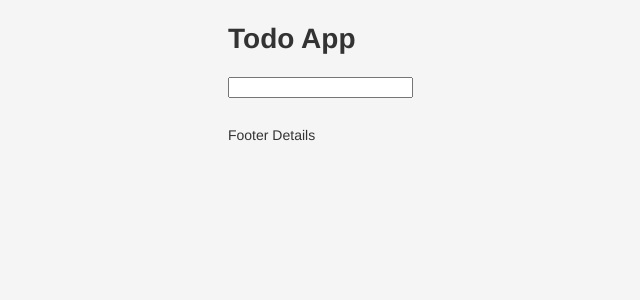
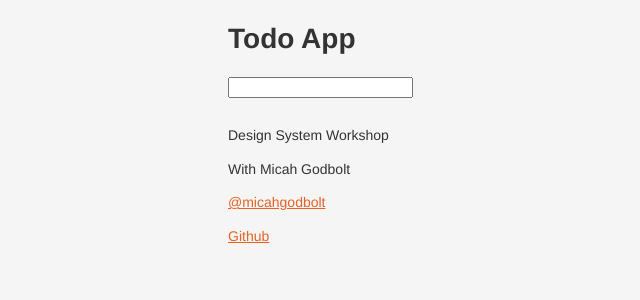
Before and after one commit to micahgodbolt/design-system-workshop-2.0, a Vue app: page / in a window 1280 px wide. Shown: the top 300 px of the page, without its empty margins (137-777 px from the left). Built offline with nearby package versions, Linux system fonts and the light colour scheme.

Commit message:
01-exercise

```diff
--- a/src/App.vue
+++ b/src/App.vue
@@ -9,7 +9,10 @@
         <!-- Todo List -->
       </main>
     <footer>
-      Footer Details
+      <p>Design System Workshop</p>
+      <p>With Micah Godbolt</p>
+      <p><Link href="https://twitter.com/micahgodbolt"> @micahgodbolt </Link></p>
+      <p><Link href="https://github.com/micahgodbolt/design-system-workshop-2.0"> Github </Link></p>
     </footer>
   </Shell>
 </template>
@@ -17,11 +20,13 @@
 <script>
 
 import Shell from './components/Shell/Shell.vue';
+import Link from './components/Link/Link.vue';
 
 export default {
   name: "app",
   components: {
-    Shell
+    Shell,
+    Link
   },
 
 
--- /dev/null
+++ b/src/components/Link/Link.vue
@@ -0,0 +1,17 @@
+<template>
+  <a class="Link" :href="href"> <slot/> </a>
+</template>
+
+<script>
+export default {
+  props: ["href"]
+};
+</script>
+
+<style lang="scss" scoped>
+@import "../../utilities/utilities";
+
+.Link {
+  color: get-color(secondary);
+}
+</style>
```
Also changed, not shown: 1 other file (tests, documents, lock files or other folders).
